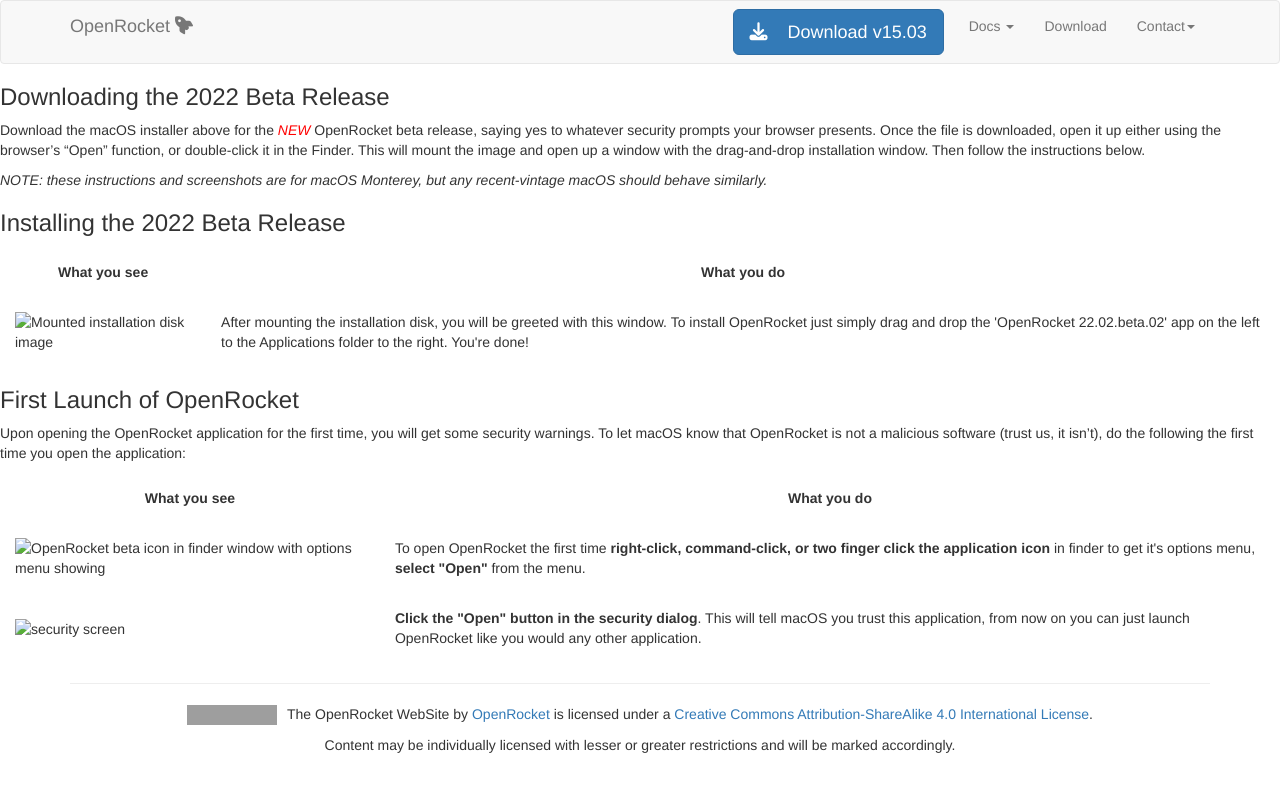
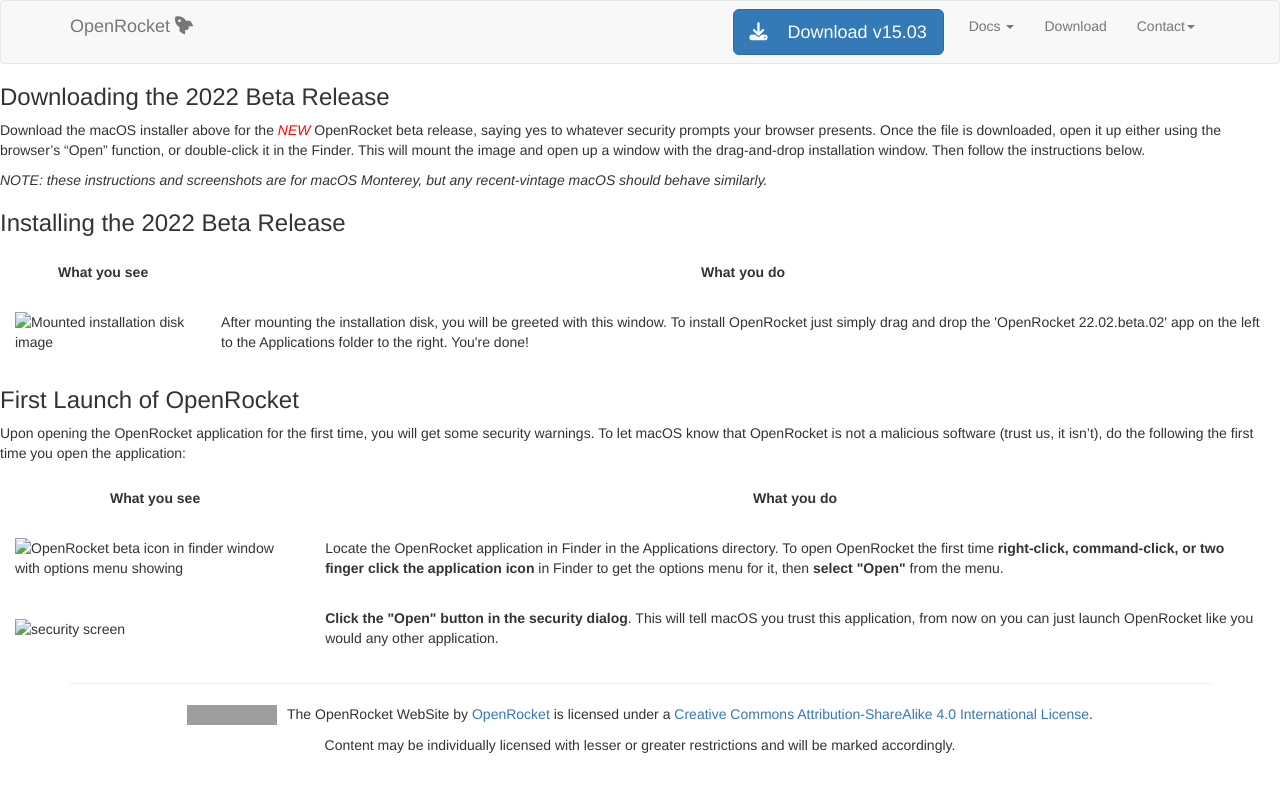
Before and after one commit to openrocket/openrocket.github.io, a Jekyll site: the page built from downloads/instructions/macOS_22.02.beta.02.md, in a window 1280 px wide. Shown: the top 792 px of the page. Built offline with Jekyll 4.4.1, drawn with Linux system fonts in a browser that asks for light colours; nearby versions of some CDN libraries; our own code applies the rules of GitHub Pages for plain Markdown files; library files that are not in the unit come from our copies; grey boxes are pictures that could not be loaded.

Commit message:
improve directions for accessing the options menu
based on feedback in PR from Sibo Van Gool.

```diff
--- a/downloads/instructions/macOS_22.02.beta.02.md
+++ b/downloads/instructions/macOS_22.02.beta.02.md
@@ -54,7 +54,7 @@
         <img src="downloads/instructions/img/macOS_22.02.beta.02/02.finder.png" alt="OpenRocket beta icon in finder window with options menu showing" width="240">
       </td>
       <td>
-       To open OpenRocket the first time <strong>right-click, command-click, or two finger click the application icon</strong> in finder to get it's options menu, <strong>select "Open"</strong> from the menu.
+       Locate the OpenRocket application in Finder in the Applications directory. To open OpenRocket the first time <strong>right-click, command-click, or two finger click the application icon</strong> in Finder to get the options menu for it, then <strong>select "Open"</strong> from the menu.
       </td>
     </tr>
     <tr>
```
